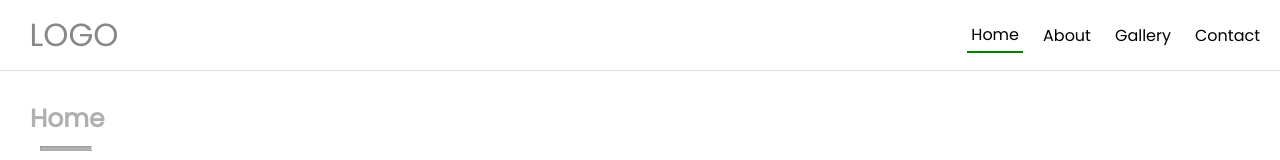
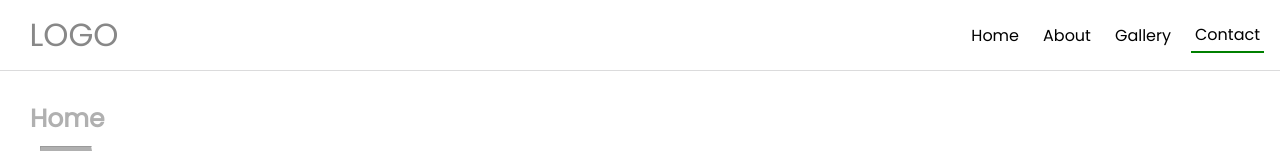
Before and after one commit to AdityaNimap/scrolling-project, a React (Create React App) app: page / in a window 1280 px wide. Shown: the top 160 px of the page. Built offline with nearby package versions, Linux system fonts and the light colour scheme.

Commit message:
navlbar items highlighted with scroll position

```diff
--- a/src/App.js
+++ b/src/App.js
@@ -1,5 +1,5 @@
 import './App.css';
-import React,{useRef, useState} from 'react';
+import React, { useRef, useState } from 'react';
 import About from './components/pages/About';
 import Contact from './components/pages/Contact';
 import Gallery from './components/pages/Gallery';
@@ -14,6 +14,14 @@ function App() {
   const galleryRef = useRef(null)
   const contactRef = useRef(null)
   const [active, setActive] = useState("home");
+  const [scrollActive, setScrollActive] = useState("home");
+  const [scrollValue, setScrollValue] = useState(0);
+  const [positionsObj, setPositionsObj] = useState({
+    "home": null,
+    "about": null,
+    "gallery": null,
+    "contact": null
+  });
 
   const refObj = {
     "home": homeRef,
@@ -22,7 +30,40 @@ function App() {
     "contact": contactRef
   }
 
-  useEffect(()=> {
+  useEffect(() => {
+    const scrollPosition = window.scrollY;
+  setPositionsObj({
+    "home": homeRef && homeRef.current.getBoundingClientRect().top + scrollPosition - 70,
+    "about": aboutRef && aboutRef.current.getBoundingClientRect().top + scrollPosition - 70*2,
+    "gallery": galleryRef && galleryRef.current.getBoundingClientRect().top + scrollPosition - 70*3-1,
+    "contact": contactRef && contactRef.current.getBoundingClientRect().top + scrollPosition - 70*4
+  })
+}, [])
+
+
+  const handleScroll = () => {
+    const scrollPosition = window.scrollY;
+    if(scrollPosition < positionsObj["about"]){
+      setScrollActive("home")
+    }else if(scrollPosition >= positionsObj["about"] && scrollPosition < positionsObj["gallery"]){
+      setScrollActive("about")
+    }else if(scrollPosition >= positionsObj["gallery"] && scrollPosition < positionsObj["contact"]){
+      setScrollActive("gallery")
+    }else if(scrollPosition >= positionsObj["contact"]){
+      setScrollActive("contact")
+    }
+    // console.log(scrollPosition, aboutRef.current.getBoundingClientRect().top + scrollPosition - 70);
+  };
+
+  useEffect(() => {
+    handleScroll();
+    window.addEventListener("scroll", handleScroll);
+    return () => {
+      window.removeEventListener("scroll", handleScroll);
+    };
+  }, []);
+
+  useEffect(() => {
     const headerOffset = 70
     const elementPosition = active && refObj[active].current.getBoundingClientRect().top
     const offsetPosition = elementPosition + window.pageYOffset - headerOffset
@@ -35,11 +76,11 @@ function App() {
 
   return (
     <div>
-      <Navbar active={active} setActive={setActive}/>
-      <Home homeRef={homeRef}/>
-      <About aboutRef={aboutRef}/>
-      <Gallery galleryRef={galleryRef}/>
-      <Contact contactRef={contactRef}/>
+      <Navbar active={active} scrollActive={scrollActive} setActive={setActive} />
+      <Home homeRef={homeRef} />
+      <About aboutRef={aboutRef} />
+      <Gallery galleryRef={galleryRef} />
+      <Contact contactRef={contactRef} />
     </div>
   );
 }
--- a/src/components/shared/Navbar/Navbar.css
+++ b/src/components/shared/Navbar/Navbar.css
@@ -47,8 +47,7 @@
 
 }
 
-.active{
-
+.active, .scroll-active {
     border-bottom: 2px solid green;
 }
 .nav li:hover{
--- a/src/components/shared/Navbar/Navbar.js
+++ b/src/components/shared/Navbar/Navbar.js
@@ -1,22 +1,22 @@
 import React from 'react'
 import './Navbar.css'
 
-const Navbar = ({active, setActive}) => {
+const Navbar = ({active, scrollActive ,setActive}) => {
   return (
     <div className='main'>
         <nav className='nav'>
         <span className='logo'>LOGO</span>
         <ul>
-            <li className={active === "home" && "active"} onClick={()=> {
+            <li className={(active === "home" && "active") + (scrollActive === "home" && " scroll-active")} onClick={()=> {
               setActive("home")
             }}>Home</li>
-            <li className={active === "about" && "active"} onClick={()=> {
+            <li className={(active === "about" && "active") + (scrollActive === "about" && " scroll-active")} onClick={()=> {
               setActive("about")
             }}>About</li>
-            <li className={active === "gallery" && "active"} onClick={()=> {
+            <li className={(active === "gallery" && "active") + (scrollActive === "gallery" && " scroll-active")} onClick={()=> {
               setActive("gallery")
             }}>Gallery</li>
-            <li className={active === "contact" && "active"} onClick={()=> {
+            <li className={(active === "contact" && "active") + (scrollActive === "contact" && " scroll-active")} onClick={()=> {
               setActive("contact")
             }}>Contact</li>
         </ul>
```
